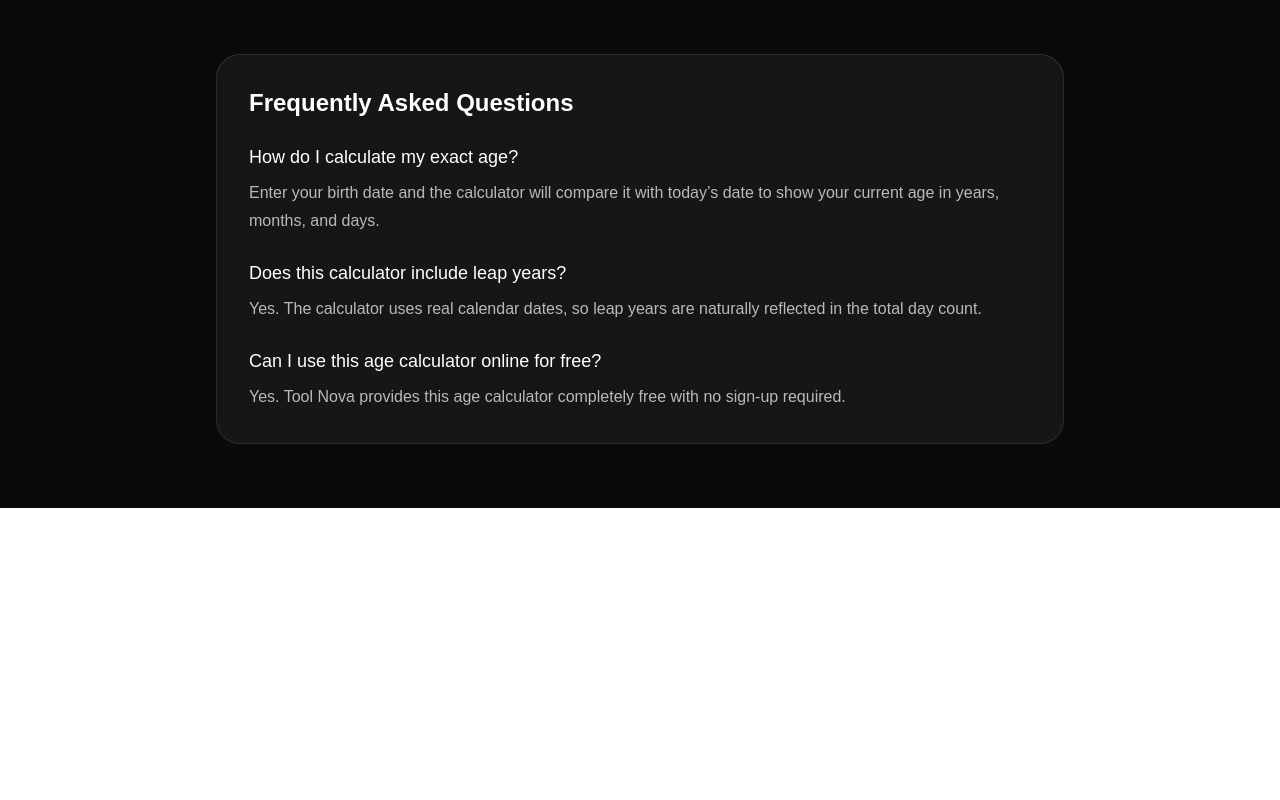
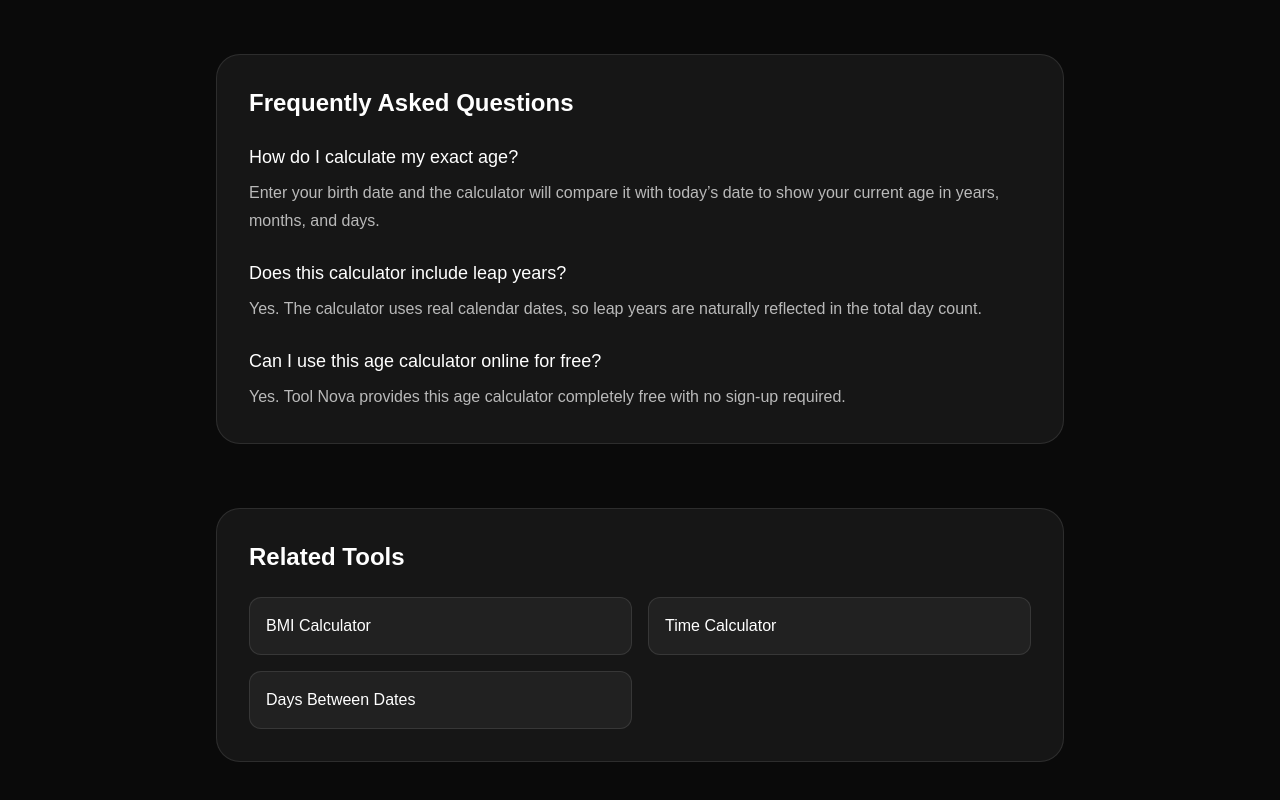
Before and after one commit to spacekjk/tool-nova-site, a Next.js app: page /calculators/age-calculator in a window 1280 px wide. Shown: the part 818-1618 px from the top of the page. Before the commit the page ends 1326 px from the top, so only its background shows below. Built offline with nearby package versions, Linux system fonts and the light colour scheme.

Commit message:
add pages 5

```diff
--- a/app/calculators/age-calculator/AgeCalculatorClient.tsx
+++ b/app/calculators/age-calculator/AgeCalculatorClient.tsx
@@ -173,6 +173,35 @@ export default function AgeCalculatorClient() {
           </div>
         </div>
       </section>
+
+      <section className="mx-auto max-w-4xl px-6 pb-20">
+        <div className="rounded-3xl border border-white/10 bg-white/5 p-6 sm:p-8">
+          <h2 className="text-2xl font-semibold">Related Tools</h2>
+
+          <div className="mt-6 grid gap-4 sm:grid-cols-2">
+            <a
+              href="/calculators/bmi-calculator"
+              className="rounded-xl border border-white/10 bg-white/5 p-4 hover:bg-white/10"
+            >
+              BMI Calculator
+            </a>
+
+            <a
+              href="/calculators/time-calculator"
+              className="rounded-xl border border-white/10 bg-white/5 p-4 hover:bg-white/10"
+            >
+              Time Calculator
+            </a>
+
+            <a
+              href="/calculators/days-between-dates"
+              className="rounded-xl border border-white/10 bg-white/5 p-4 hover:bg-white/10"
+            >
+              Days Between Dates
+            </a>
+          </div>
+        </div>
+      </section>
     </main>
   );
 }
--- a/app/calculators/age-calculator/page.tsx
+++ b/app/calculators/age-calculator/page.tsx
@@ -15,6 +15,45 @@ export const metadata = buildMetadata({
   ],
 });
 
+const faqSchema = {
+  "@context": "https://schema.org",
+  "@type": "FAQPage",
+  mainEntity: [
+    {
+      "@type": "Question",
+      name: "How do I calculate my exact age?",
+      acceptedAnswer: {
+        "@type": "Answer",
+        text: "Enter your birth date and the calculator will compare it with today's date to show your current age in years, months, and days.",
+      },
+    },
+    {
+      "@type": "Question",
+      name: "Does this calculator include leap years?",
+      acceptedAnswer: {
+        "@type": "Answer",
+        text: "Yes. The calculator uses real calendar dates, so leap years are naturally reflected in the total day count.",
+      },
+    },
+    {
+      "@type": "Question",
+      name: "Can I use this age calculator online for free?",
+      acceptedAnswer: {
+        "@type": "Answer",
+        text: "Yes. Tool Nova provides this age calculator completely free with no sign-up required.",
+      },
+    },
+  ],
+};
+
 export default function Page() {
-  return <AgeCalculatorClient />;
+  return (
+    <>
+      <AgeCalculatorClient />
+      <script
+        type="application/ld+json"
+        dangerouslySetInnerHTML={{ __html: JSON.stringify(faqSchema) }}
+      />
+    </>
+  );
 }
```
